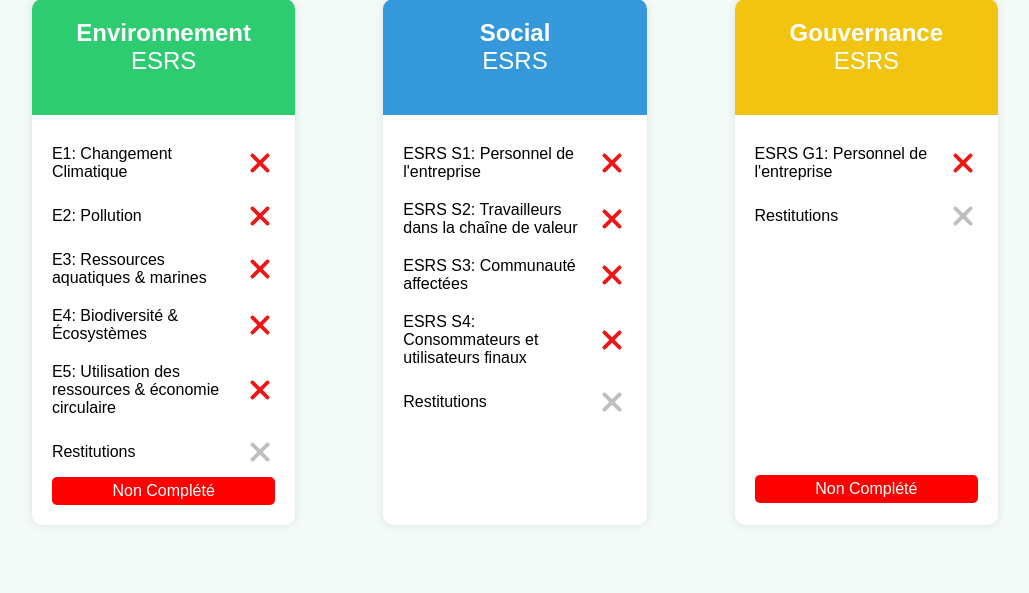
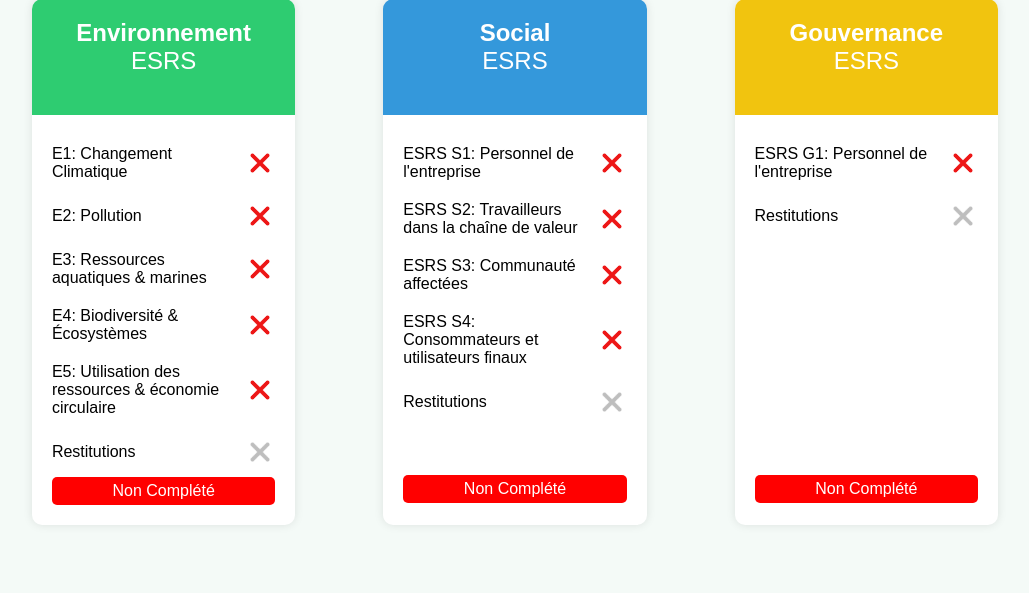
Before and after one commit to Nyftheart/WEBPHPESRS, a PHP site: page /Sept1.php in a window 1280 px wide. Shown: the part 141-734 px from the top of the page, without its empty margins (125-1154 px from the left). Run offline with PHP 8.4, Linux system fonts and the light colour scheme.

Commit message:
new step version

```diff
--- a/Sept1.php
+++ b/Sept1.php
@@ -222,7 +222,7 @@
                         </ul>
                     </li>
                 </ul>
-
+                <div class="not-completed-text">Non Complété</div>
             </div>
         </div>
         <div class="card">
```
